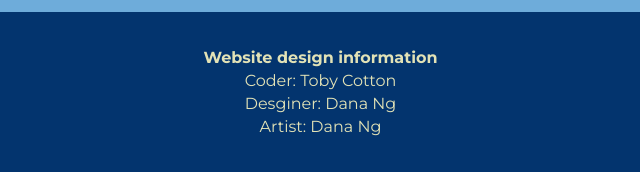
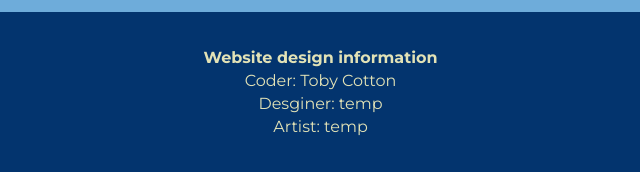
Before and after one commit to TobyCotton/TobyCotton.github.io, a plain HTML site: page index.html in a window 1280 px wide. Shown: the part 1156-1328 px from the top of the page, 612-1252 px from the left. Drawn offline with nearby package versions, Linux system fonts and the light colour scheme.

Commit message:
Update index.html

```diff
--- a/index.html
+++ b/index.html
@@ -85,8 +85,8 @@
 				<span>Website design information</span><br>
 				<div>
 					Coder: Toby Cotton<br>
-					Desginer: Dana Ng<br>
-					Artist: Dana Ng
+					Desginer: temp<br>
+					Artist: temp
 				</div>
 			</section>
 		</div>
```
